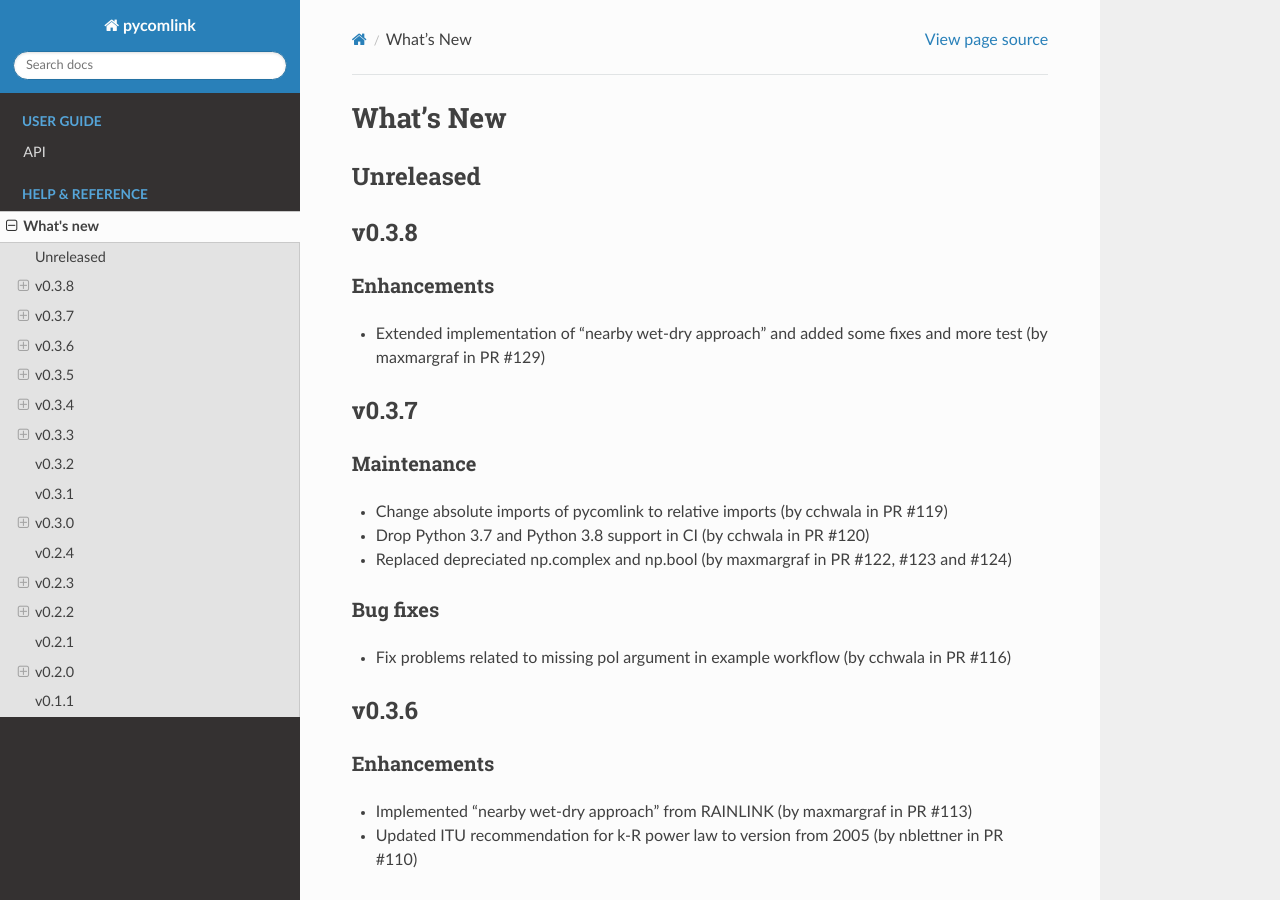
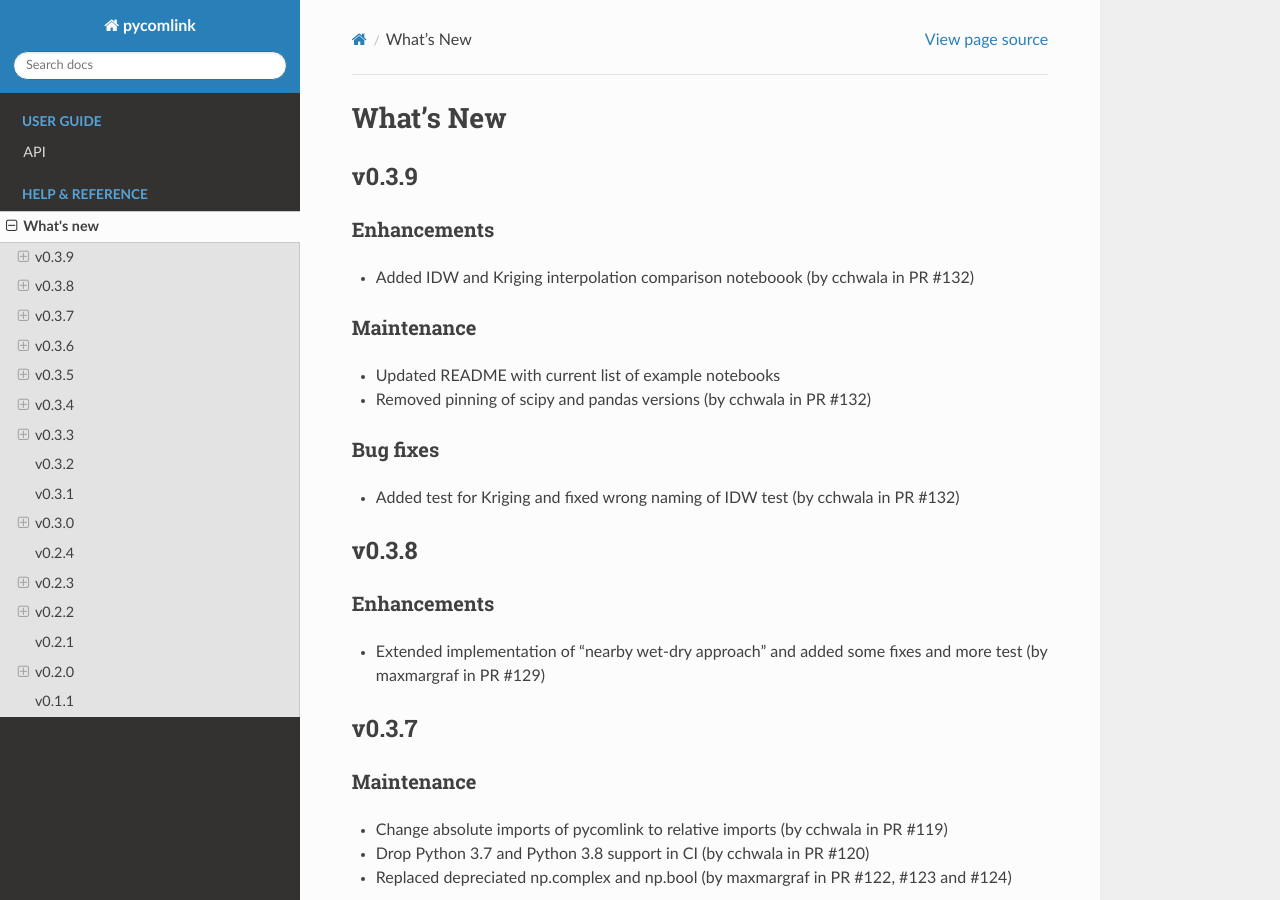
Before and after one commit to pycomlink/pycomlink, a Sphinx documentation site: the page built from docs/whats-new.rst, in a window 1280 px wide and 900 px high. Built offline with Sphinx 7.4.7 and the Read the Docs theme 2.0.0, drawn with Linux system fonts in a browser that asks for light colours.

Commit message:
Prepare for v0.3.9 (#133)
* set v0.3.9 in setup.py

* update README also the list of example notebooks

* updated whats-new file

```diff
--- a/docs/whats-new.rst
+++ b/docs/whats-new.rst
@@ -2,8 +2,22 @@
 What's New
 **********************
 
-Unreleased
-----------
+
+v0.3.9
+------
+
+Enhancements
+~~~~~~~~~~~~
+* Added IDW and Kriging interpolation comparison noteboook (by cchwala in PR #132)
+
+Maintenance
+~~~~~~~~~~~~
+* Updated README with current list of example notebooks
+* Removed pinning of scipy and pandas versions (by cchwala in PR #132)
+
+Bug fixes
+~~~~~~~~~
+* Added test for Kriging and fixed wrong naming of IDW test (by cchwala in PR #132)
 
 
 v0.3.8
--- a/setup.py
+++ b/setup.py
@@ -20,7 +20,7 @@ def read(fname):
 
 setup(
     name = "pycomlink",
-    version = "0.3.8",
+    version = "0.3.9",
     author = "Christian Chwala",
     author_email = "christian.chwala@kit.edu",
     description = ("Python tools for CML (commercial microwave link) data processing"),
@@ -28,7 +28,7 @@ setup(
     keywords = "microwave links precipitation radar cml",
     url = "https://github.com/pycomlink/pycomlink",
     download_url = (
-        "https://github.com/pycomlink/pycomlink/archive/0.3.8.tar.gz"),
+        "https://github.com/pycomlink/pycomlink/archive/0.3.9.tar.gz"),
     packages=find_packages(exclude=['test']),
     include_package_data=True,
     long_description=read('README.md'),
```
Also changed, not shown: README.md (+8 -2 lines).
